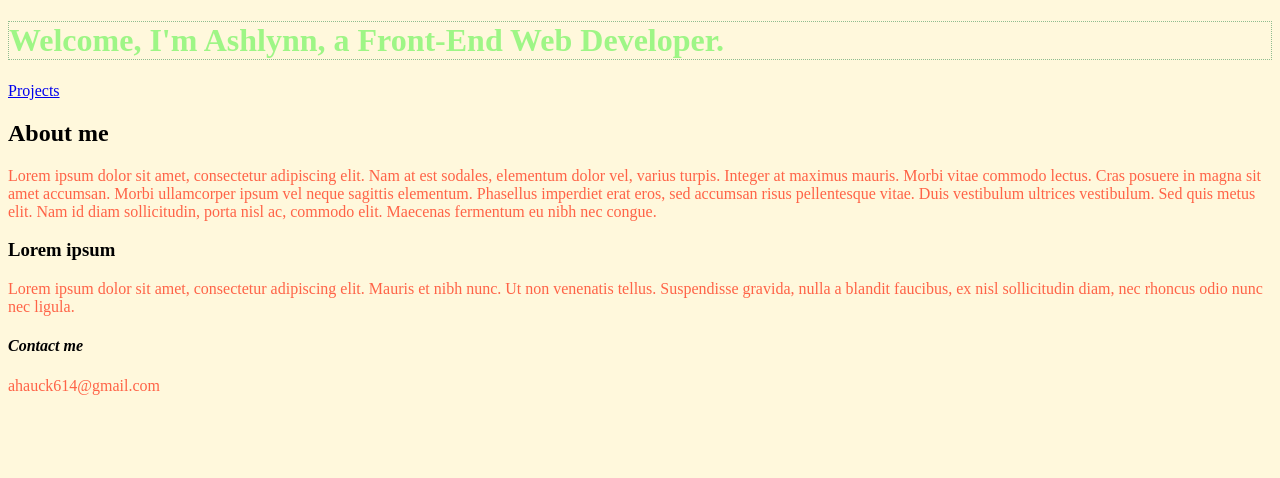
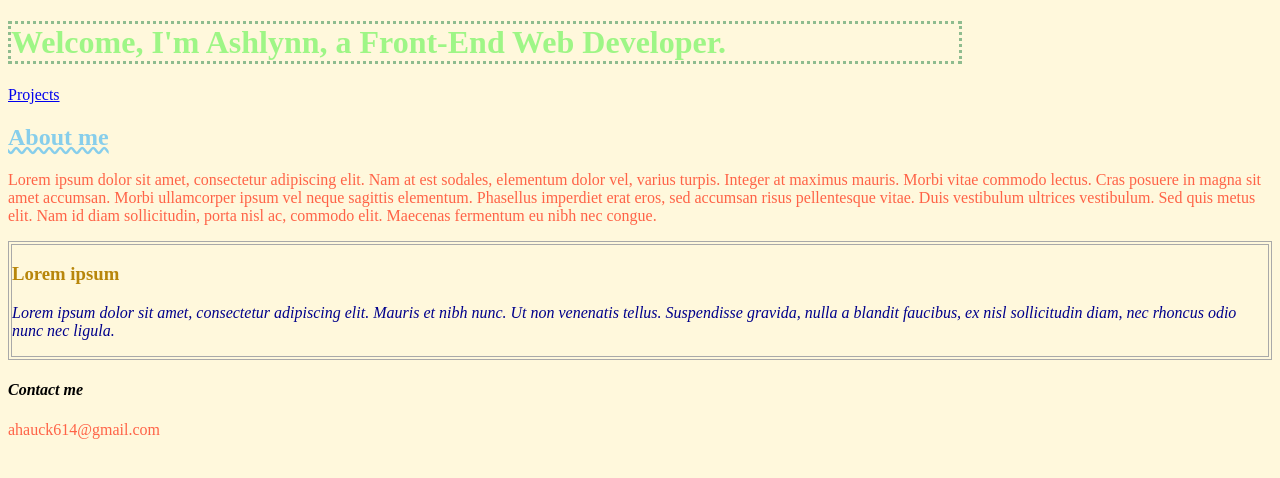
Before and after one commit to Ahauck6/portfolio, a plain HTML site: page index.html in a window 1280 px wide. Drawn offline with Linux system fonts and the light colour scheme.

Commit message:
Added more styling with CSS

```diff
--- a/index.html
+++ b/index.html
@@ -13,11 +13,11 @@
             </nav>
         </header>
         <section>
-            <h2>About me</h2>
+            <h2 class="important">About me</h2>
             <p>Lorem ipsum dolor sit amet, consectetur adipiscing elit. Nam at est sodales, elementum dolor vel, varius turpis. Integer at maximus mauris. Morbi vitae commodo lectus. Cras posuere in magna sit amet accumsan. Morbi ullamcorper ipsum vel neque sagittis elementum. Phasellus imperdiet erat eros, sed accumsan risus pellentesque vitae. Duis vestibulum ultrices vestibulum. Sed quis metus elit. Nam id diam sollicitudin, porta nisl ac, commodo elit. Maecenas fermentum eu nibh nec congue.</p>
             <article>
                 <h3>Lorem ipsum</h3>
-                <p>Lorem ipsum dolor sit amet, consectetur adipiscing elit. Mauris et nibh nunc. Ut non venenatis tellus. Suspendisse gravida, nulla a blandit faucibus, ex nisl sollicitudin diam, nec rhoncus odio nunc nec ligula.</p>
+                <p class="fancy">Lorem ipsum dolor sit amet, consectetur adipiscing elit. Mauris et nibh nunc. Ut non venenatis tellus. Suspendisse gravida, nulla a blandit faucibus, ex nisl sollicitudin diam, nec rhoncus odio nunc nec ligula.</p>
             </article>
         </section>
         <footer>
--- a/styles/stylesheet.css
+++ b/styles/stylesheet.css
@@ -1,7 +1,7 @@
 h1 {
     color: rgba(61, 243, 47, .5);
     border-style: dotted;
-    border-width: 1px;
+    border-width: 3px;
     border-color: #8FBC8F;
 }
 body {
@@ -20,6 +20,9 @@ p {
 .gray-text:hover {
     background-color: #2F4F4F;
 }
+.gray-text {
+    width: 50%;
+}
 img {
     border-style: dashed;
     border-color: #E6E6FA;
@@ -28,3 +31,21 @@ img {
 .italic-text {
     font-style: italic;
 }
+.important {
+    color: #87CEEB;
+    text-decoration: underline;
+    text-decoration-style: wavy;
+}
+article {
+    color: #B8860B;
+    border-style: double;
+    border-color: #A9A9A9;
+    border-width: 4px;
+}
+p.fancy {
+    color: #00008B;
+    font-style: italic;
+}
+h1 {
+    width: 75%;
+}
```
Also changed, not shown: projects.html (+1 -1 lines).
